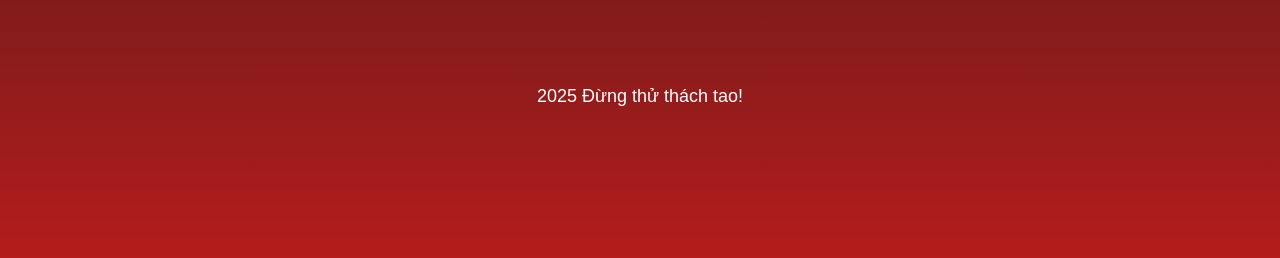
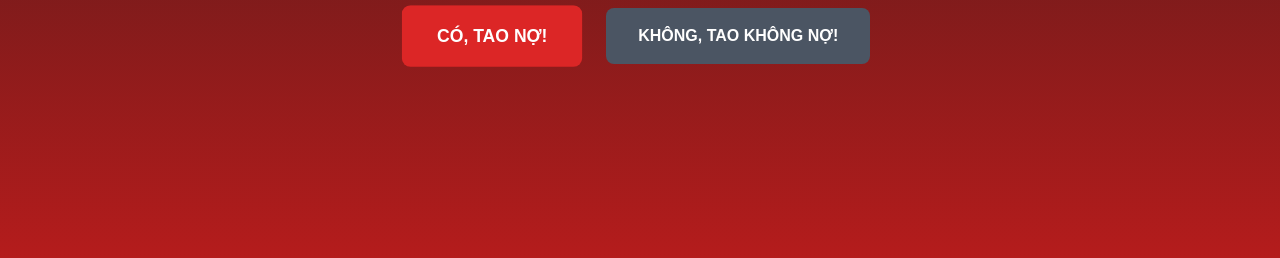
Before and after one commit to manhphongdev/tra_no_di, a plain HTML site: page index.html in a window 1280 px wide. Shown: the part 520-778 px from the top of the page. Drawn offline with nearby package versions, Linux system fonts and the light colour scheme.

Commit message:
Update index.html

```diff
--- a/index.html
+++ b/index.html
@@ -29,9 +29,6 @@
     </section>
 
     <!-- footer -->
-    <footer class="mt-16 py-6 text-center">
-        <p class="text-lg">2025 Đừng thử thách tao!</p>
-    </footer>
 
     <script>
         const sayNo = document.getElementById('sayNo');
```
